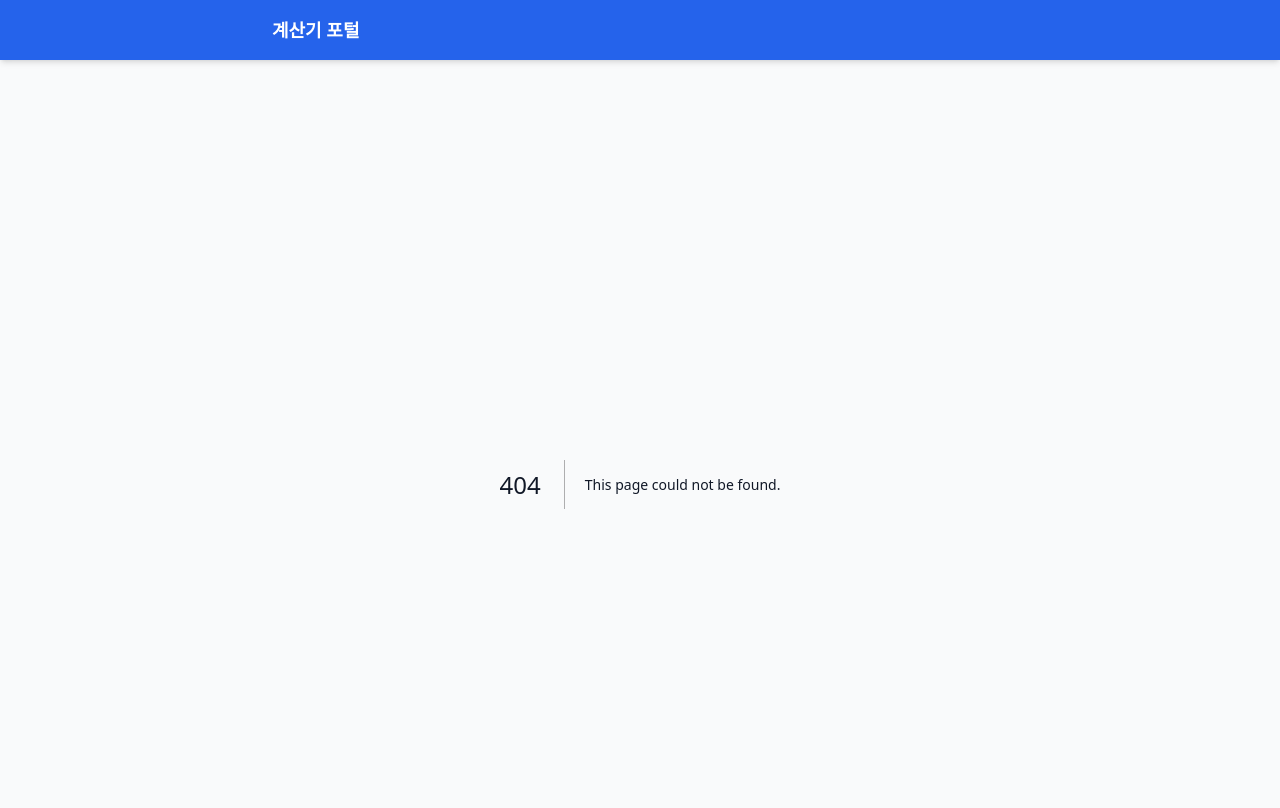
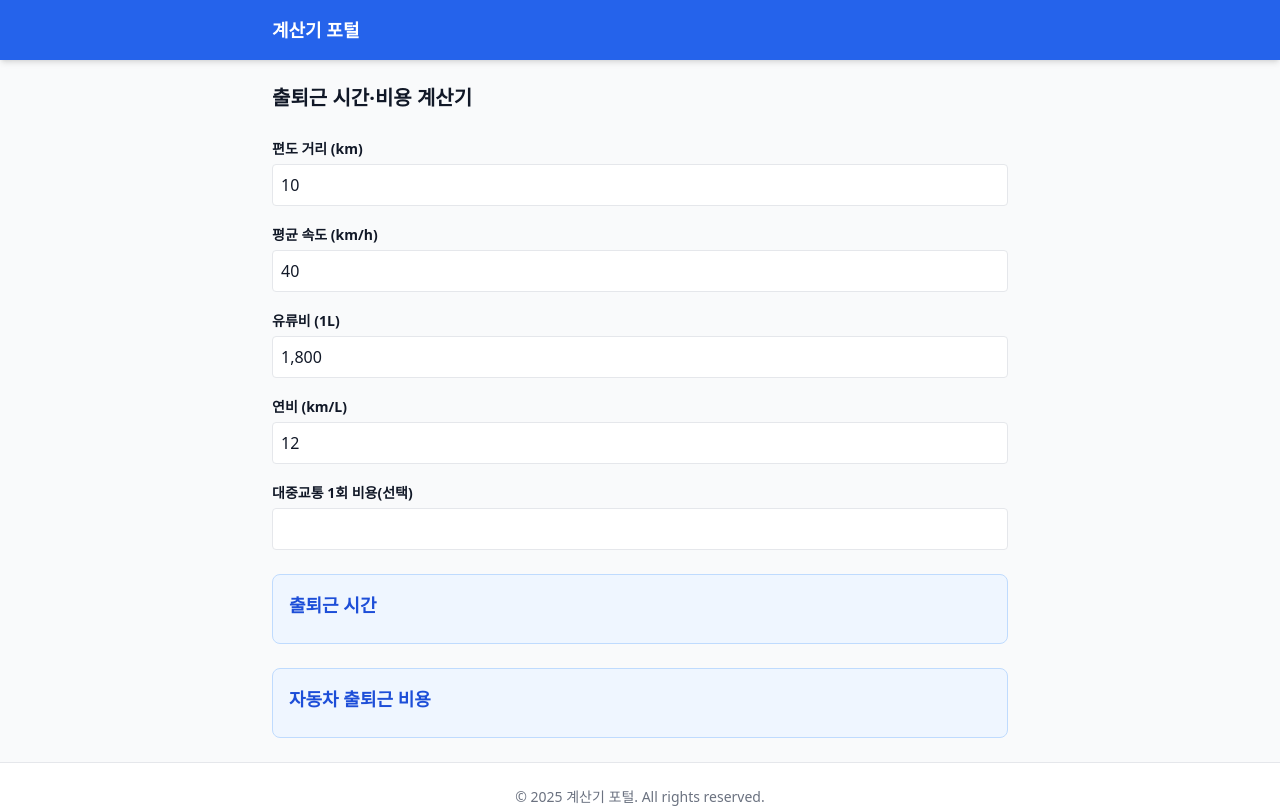
Before and after one commit to geniuspark00-source/calc-site, a Next.js app: page /calculators/commute in a window 1280 px wide. Before the commit this address had no page. Shown: the top 808 px of the page. Built offline with nearby package versions, Linux system fonts and the light colour scheme.

Commit message:
auto push

```diff
--- /dev/null
+++ b/app/calculators/commute/CalculatorUI.tsx
@@ -0,0 +1,85 @@
+"use client";
+
+import { useState } from "react";
+import Input from "@/components/Input";
+import ResultBox from "@/components/ResultBox";
+
+export default function CalculatorUI() {
+  const [distance, setDistance] = useState(10); // 편도 거리(km)
+  const [speed, setSpeed] = useState(40); // 평균 속도(km/h)
+  const [fuelCost, setFuelCost] = useState(1800); // 리터당 가격
+  const [efficiency, setEfficiency] = useState(12); // 연비(km/L)
+  const [altCost, setAltCost] = useState(0); // 대중교통 비용(선택)
+
+  // === 계산 ===
+  const commuteTimeOneWay = distance / speed; // 시간(h)
+  const commuteTimeDaily = commuteTimeOneWay * 2;
+  const commuteTimeMonthly = commuteTimeDaily * 22; // 월 22일 기준
+  const commuteTimeYearly = commuteTimeDaily * 264; // 연 264일
+
+  // 연비 기반 비용 계산
+  const fuelUsedOneWay = distance / efficiency;
+  const fuelCostOneWay = fuelUsedOneWay * fuelCost;
+
+  const fuelCostDaily = fuelCostOneWay * 2;
+  const fuelCostMonthly = fuelCostDaily * 22;
+  const fuelCostYearly = fuelCostDaily * 264;
+
+  // 대중교통 비용 계산
+  const altDaily = altCost > 0 ? altCost * 2 : 0;
+  const altMonthly = altDaily * 22;
+  const altYearly = altDaily * 264;
+
+  return (
+    <div className="space-y-6">
+      <h1 className="text-xl font-bold">출퇴근 시간·비용 계산기</h1>
+
+      <div className="grid gap-4">
+        <Input label="편도 거리 (km)" value={distance} onChange={setDistance} />
+        <Input label="평균 속도 (km/h)" value={speed} onChange={setSpeed} />
+        <Input label="유류비 (1L)" value={fuelCost} onChange={setFuelCost} />
+        <Input label="연비 (km/L)" value={efficiency} onChange={setEfficiency} />
+        <Input
+          label="대중교통 1회 비용(선택)"
+          value={altCost}
+          onChange={setAltCost}
+        />
+      </div>
+
+      <ResultBox
+        title="출퇴근 시간"
+        results={[
+          { label: "하루", value: `${(commuteTimeDaily * 60).toFixed(0)} 분` },
+          {
+            label: "월(22일)",
+            value: `${(commuteTimeMonthly).toFixed(1)} 시간`,
+          },
+          {
+            label: "연(264일)",
+            value: `${(commuteTimeYearly).toFixed(1)} 시간`,
+          },
+        ]}
+      />
+
+      <ResultBox
+        title="자동차 출퇴근 비용"
+        results={[
+          { label: "하루", value: `${fuelCostDaily.toFixed(0)} 원` },
+          { label: "월(22일)", value: `${fuelCostMonthly.toFixed(0)} 원` },
+          { label: "연(264일)", value: `${fuelCostYearly.toFixed(0)} 원` },
+        ]}
+      />
+
+      {altCost > 0 && (
+        <ResultBox
+          title="대중교통 출퇴근 비용"
+          results={[
+            { label: "하루", value: `${altDaily.toFixed(0)} 원` },
+            { label: "월(22일)", value: `${altMonthly.toFixed(0)} 원` },
+            { label: "연(264일)", value: `${altYearly.toFixed(0)} 원` },
+          ]}
+        />
+      )}
+    </div>
+  );
+}
--- /dev/null
+++ b/app/calculators/commute/page.tsx
@@ -0,0 +1,13 @@
+import { generateSEOTags } from "@/lib/seo";
+import CalculatorUI from "./CalculatorUI";
+
+export const metadata = generateSEOTags({
+  title: "출퇴근 시간·비용 계산기 | Calc Site",
+  description:
+    "출근 거리, 속도, 유류비, 대중교통 비용 등을 입력하면 하루·월·연간 출퇴근 시간과 비용을 계산합니다.",
+  url: "https://calc-site-delta.vercel.app/calculators/commute",
+});
+
+export default function Page() {
+  return <CalculatorUI />;
+}
--- a/app/page.tsx
+++ b/app/page.tsx
@@ -211,6 +211,20 @@ export default function Home() {
   </p>
 </a>
 
+{/* 출퇴근 시간·비용 계산기 */}
+<a
+  href="/calculators/commute"
+  className="block p-4 bg-white rounded-lg shadow-sm border hover:shadow-md transition"
+>
+  <h2 className="text-lg font-bold text-blue-600">
+    출퇴근 시간·비용 계산기 →
+  </h2>
+  <p className="text-gray-600 text-sm">
+    거리·속도·유류비 기반 출퇴근 시간과 비용을 하루·월·연 단위로 계산합니다.
+  </p>
+</a>
+
+
       </div>
     </div>
   );
```
